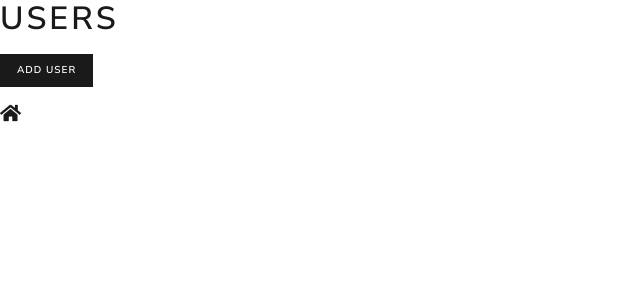
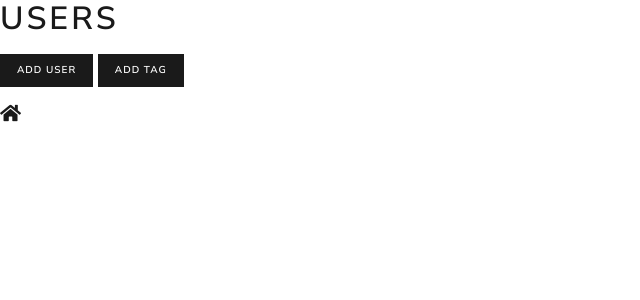
Before and after one commit to andrewsli/flask_blogly_exercise, a Flask app: page /users in a window 1280 px wide. Shown: the top 300 px of the page, without its empty margins (0-640 px from the left). Run offline with Flask 2, Linux system fonts and the light colour scheme; some libraries are stand-ins or nearby versions.

Commit message:
barely finished part 3

```diff
--- a/app.py
+++ b/app.py
@@ -117,8 +117,8 @@ def delete_user(user_id):
 def add_post_form(user_id):
     """Show form to add post for user"""
     user = User.query.get(user_id)
-
-    return render_template('add-post.html', user=user)
+    tags = Tag.query.all()
+    return render_template('add-post.html', user=user, tags=tags)
 
 
 @app.route('/users/<user_id>/posts', methods=['POST'])
@@ -126,6 +126,8 @@ def handle_add_post_form_submission(user_id):
     """handles post form submission"""
     title = request.form['title']
     content = request.form['content']
+    tag_ids = request.form.getlist('tag')
+
     created_at = datetime.datetime.now()
 
     if not title or not content:
@@ -139,6 +141,15 @@ def handle_add_post_form_submission(user_id):
         user_id=user_id
     )
     db.session.add(post)
+    db.session.commit()
+
+    for tag_id in tag_ids:
+        post_tag = PostTag(
+            post_id=post.id,
+            tag_id=int(tag_id),
+        )
+        db.session.add(post_tag)
+
     db.session.commit()
 
     flash(f'Your post {title} has been submitted.', 'success')
@@ -156,7 +167,8 @@ def post(post_id):
 def edit_post_form(post_id):
     """display post edit form"""
     post = Post.query.get(post_id)
-    return render_template('edit-post.html', post=post)
+    tags = Tag.query.all()
+    return render_template('edit-post.html', post=post, tags=tags)
 
 
 @app.route('/posts/<post_id>/edit', methods=["POST"])
@@ -164,12 +176,20 @@ def edit_post(post_id):
     """handle post edit form submission, redirects to editted post"""
     title = request.form['title']
     content = request.form['content']
-
+    tag_ids = request.form.getlist('tag')
     post = Post.query.get(post_id)
 
     post.title, post.content = title, content
     db.session.commit()
+    PostTag.query.filter_by(post_id=post_id).delete()
+    for tag_id in tag_ids:
+        post_tag = PostTag(
+            post_id=post.id,
+            tag_id=int(tag_id),
+        )
+        db.session.add(post_tag)
 
+    db.session.commit()
     flash('Post has been editted.', 'success')
     return redirect(f'/posts/{post_id}')
 
--- a/templates/post-details.html
+++ b/templates/post-details.html
@@ -8,6 +8,12 @@
 
     <p><i>By {{ post.user.first_name }} {{ post.user.last_name }}</i></p>
 
+    <b>Tags: </b>
+    {% for tag in post.tags %}
+        <span><a href="/tags/{{ tag.id }}" class="badge badge-primary"><b><i>{{ tag.name }}</i></b></a></span>
+    {% endfor %}
+    <br>
+    <br>
     <a href="/posts/{{ post.id }}/edit" class="btn btn-info btn-sm">Edit</a>
     <a href="/users/{{ post.user.id }}" class="btn btn-secondary btn-sm">Cancel</a>
     <form class="d-inline" action="/posts/{{ post.id }}/delete" method="POST" class="form-inline">
--- a/templates/users.html
+++ b/templates/users.html
@@ -13,5 +13,5 @@
     </ul>
 
     <a href="/users/new" class="btn btn-primary btn-sm">Add user</a>
-
+    <a href="/tags/new" class="btn btn-primary btn-sm">Add tag</a>
 {% endblock %}
```
Also changed, not shown: models.py (+9 -0 lines), templates/add-post.html (+8 -1 lines), templates/edit-post.html (+8 -2 lines).
